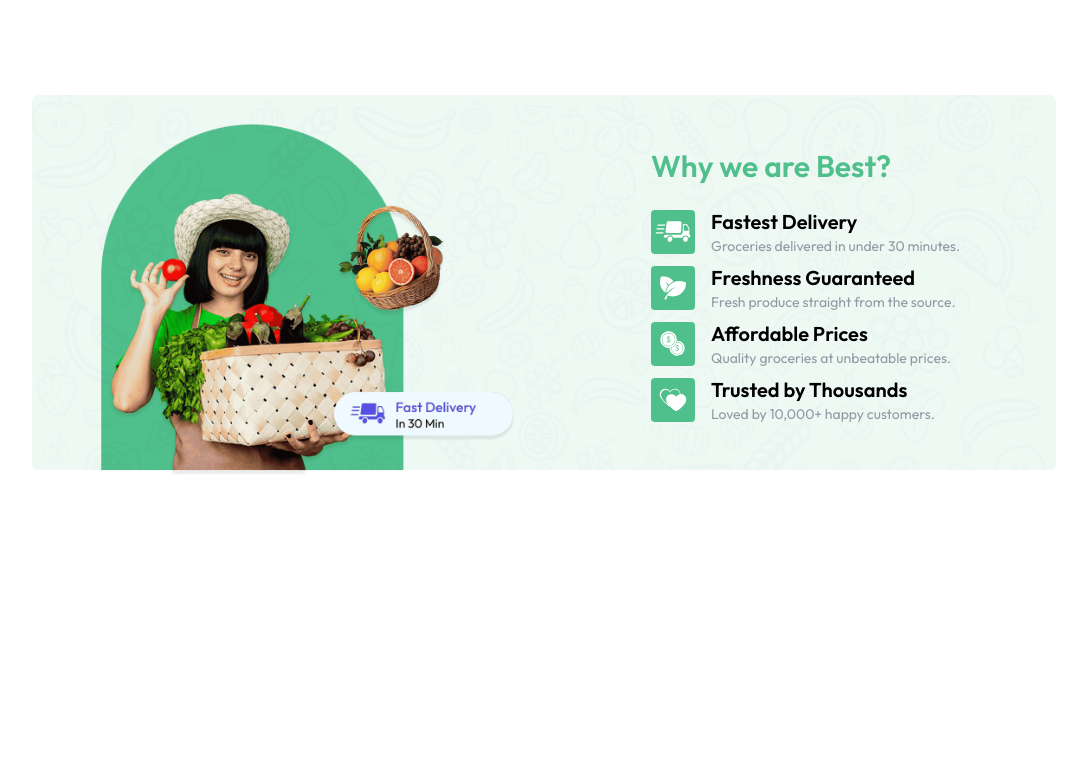
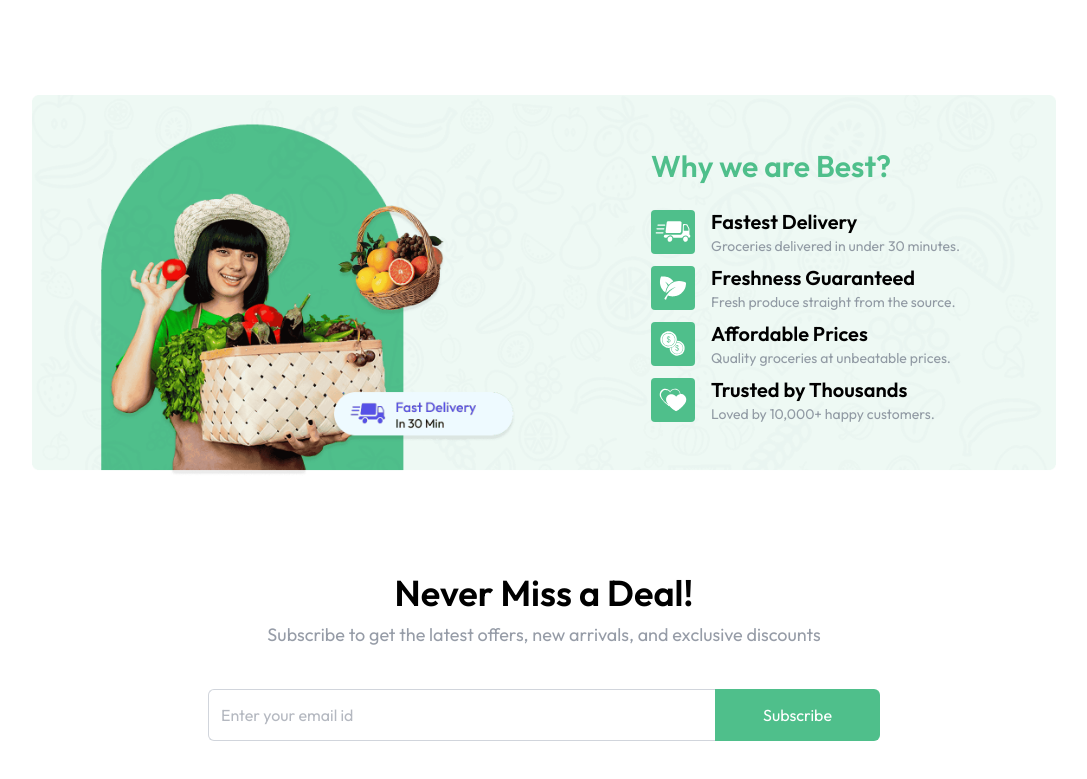
Before and after one commit to tanujgupta18/Grocery-Delivery-Website, a React (Vite) app in the folder client/: page / in a window 1280 px wide. Shown: the part 1205-1984 px from the top of the page, without its empty margins (96-1183 px from the left). Before the commit the page ends 1682 px from the top, so only its background shows below. Built offline with nearby package versions, Linux system fonts and the light colour scheme.

Commit message:
NewsLetter Section

```diff
--- /dev/null
+++ b/client/src/components/NewsLetter.jsx
@@ -0,0 +1,29 @@
+import React from "react";
+
+const NewsLetter = () => {
+  return (
+    <div className="flex flex-col items-center justify-center text-center space-y-2 mt-24 pb-14">
+      <h1 className="md:text-4xl text-2xl font-semibold">Never Miss a Deal!</h1>
+      <p className="md:text-lg text-gray-500/70 pb-8">
+        Subscribe to get the latest offers, new arrivals, and exclusive
+        discounts
+      </p>
+      <form className="flex items-center justify-between max-w-2xl w-full md:h-13 h-12">
+        <input
+          className="border border-gray-300 rounded-md h-full border-r-0 outline-none w-full rounded-r-none px-3 text-gray-500"
+          type="text"
+          placeholder="Enter your email id"
+          required
+        />
+        <button
+          type="submit"
+          className="md:px-12 px-8 h-full text-white bg-primary hover:bg-primary-dull transition-all cursor-pointer rounded-md rounded-l-none"
+        >
+          Subscribe
+        </button>
+      </form>
+    </div>
+  );
+};
+
+export default NewsLetter;
--- a/client/src/pages/Home.jsx
+++ b/client/src/pages/Home.jsx
@@ -3,6 +3,7 @@
 import Categories from "../components/Categories";
 import BestSeller from "../components/BestSeller";
 import BottomBanner from "../components/BottomBanner";
+import NewsLetter from "../components/NewsLetter";
 
 export const Home = () => {
   return (
@@ -11,6 +12,7 @@
       <Categories />
       <BestSeller />
       <BottomBanner />
+      <NewsLetter />
     </div>
   );
 };
```
